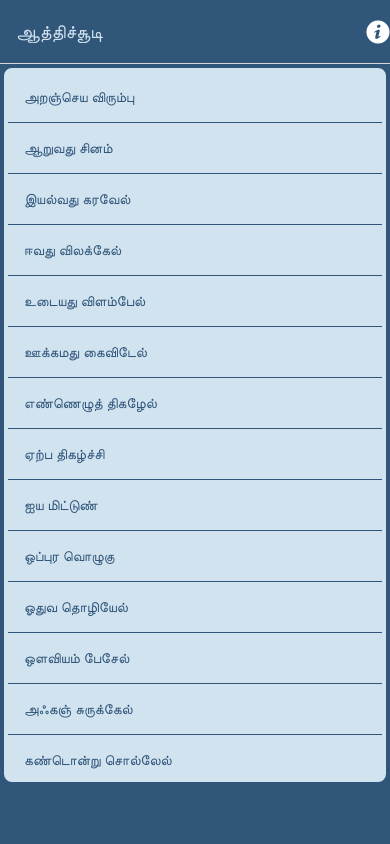
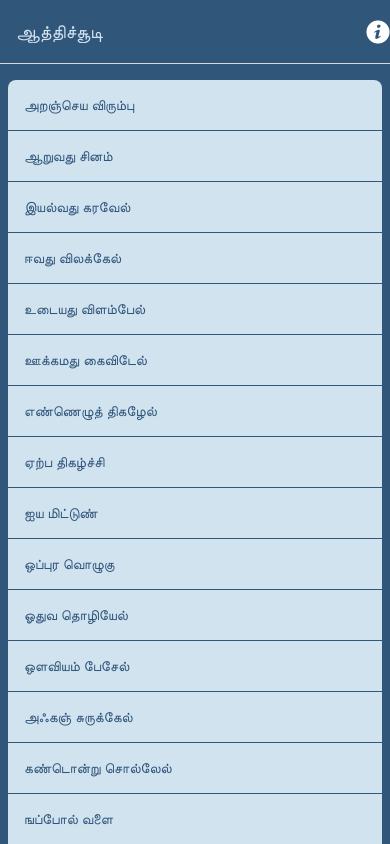
Before and after one commit to nibaji/aathichoodi-app, a React Native app: screen /PoemsList in a window 390 px wide. Shown: the top 844 px of the page. Built offline with nearby package versions, Linux system fonts and the light colour scheme.

Commit message:
ui and touch fixes
*fix android ripple extending
* have more touch area for poem
* add unstable_pressDelay to stop onPress being cancelled prematurely
* fix modal showing alert instead of closing on pressing back button

```diff
--- a/src/Components/InfoButton.tsx
+++ b/src/Components/InfoButton.tsx
@@ -17,7 +17,7 @@ export default function InfoButton() {
   return (
     <>
       <Pressable
-        android_ripple={{radius: 50, foreground: true}}
+        android_ripple={{radius: 10, foreground: true}}
         onPress={onPressInfoHandle}>
         <Entypo name="info-with-circle" size={24} color="white" />
       </Pressable>
--- a/src/Components/InfoModal.tsx
+++ b/src/Components/InfoModal.tsx
@@ -1,6 +1,5 @@
 import React from 'react';
 import {
-  Alert,
   Modal,
   StyleSheet,
   Text,
@@ -24,9 +23,7 @@ const InfoModal = () => {
       animationType="slide"
       transparent={true}
       visible={showAppInfo}
-      onRequestClose={() => {
-        Alert.alert('Modal has been closed.');
-      }}>
+      onRequestClose={() => dispatch(changeAppInfoVisibility())}>
       <ScrollView style={styles.centeredView}>
         <View style={styles.modalView}>
           <Text style={styles.modalText}>ஆத்திச்சூடி</Text>
@@ -62,14 +59,14 @@ const InfoModal = () => {
           {/* About App */}
           <Text style={styles.creditsTitleText}>App Author</Text>
           <Pressable
-            android_ripple={{radius: 500}}
+            android_ripple={{radius: 80}}
             onPress={async () => await Linking.openURL('https:nibaji.xyz')}>
             <Text style={styles.linkText}>Nidhun Balaji T R (nibaji)</Text>
           </Pressable>
 
           <Text style={styles.creditsTitleText}>App Source</Text>
           <Pressable
-            android_ripple={{radius: 500}}
+            android_ripple={{radius: 16}}
             onPress={async () =>
               await Linking.openURL('https:github.com/nibaji/aathichoodi-app')
             }>
@@ -77,11 +74,9 @@ const InfoModal = () => {
           </Pressable>
 
           <Pressable
-            android_ripple={{radius: 500}}
+            android_ripple={{radius: 28}}
             style={styles.okButton}
-            onPress={() => {
-              dispatch(changeAppInfoVisibility());
-            }}>
+            onPress={() => dispatch(changeAppInfoVisibility())}>
             <Text style={styles.textStyle}>OKAY</Text>
           </Pressable>
         </View>
--- a/src/Screens/PoemsList.tsx
+++ b/src/Screens/PoemsList.tsx
@@ -26,15 +26,15 @@ export default function PoemsList({navigation}: Props) {
           renderItem={({item}) => (
             <Pressable
               android_ripple={{radius: 500, color: AppColor.primary}}
-              onPress={() => {
+              unstable_pressDelay={500}
+              style={styles.poemView}
+              onPress={() =>
                 navigation.navigate(POEM, {
                   poem: item,
                   title: `ஆத்திச்சூடி எண்: ${item.number}`,
-                });
-              }}>
-              <View style={styles.poemView}>
-                <Text style={styles.poemText}>{item.poem}</Text>
-              </View>
+                })
+              }>
+              <Text style={styles.poemText}>{item.poem}</Text>
             </Pressable>
           )}
           ItemSeparatorComponent={() => <View style={styles.separator} />}
@@ -48,29 +48,27 @@ export default function PoemsList({navigation}: Props) {
 const styles = StyleSheet.create({
   main: {
     flex: 1,
+    padding: 4,
     backgroundColor: AppColor.primary,
   },
   poemsView: {
-    flex: 1,
+    marginTop: 12,
     marginBottom: '16%',
     margin: 4,
     backgroundColor: AppColor.accent,
-    borderColor: AppColor.accent,
     borderRadius: 8,
-    borderWidth: 4,
   },
 
   poemView: {
-    padding: 4,
-    margin: 4,
-    borderRadius: 8,
+    padding: 16,
   },
   separator: {
     borderColor: AppColor.primary,
     borderBottomWidth: 0.5,
   },
   poemText: {
-    padding: 8,
     color: AppColor.primary,
+    flexWrap: 'wrap',
+    flex: 1,
   },
 });
```
